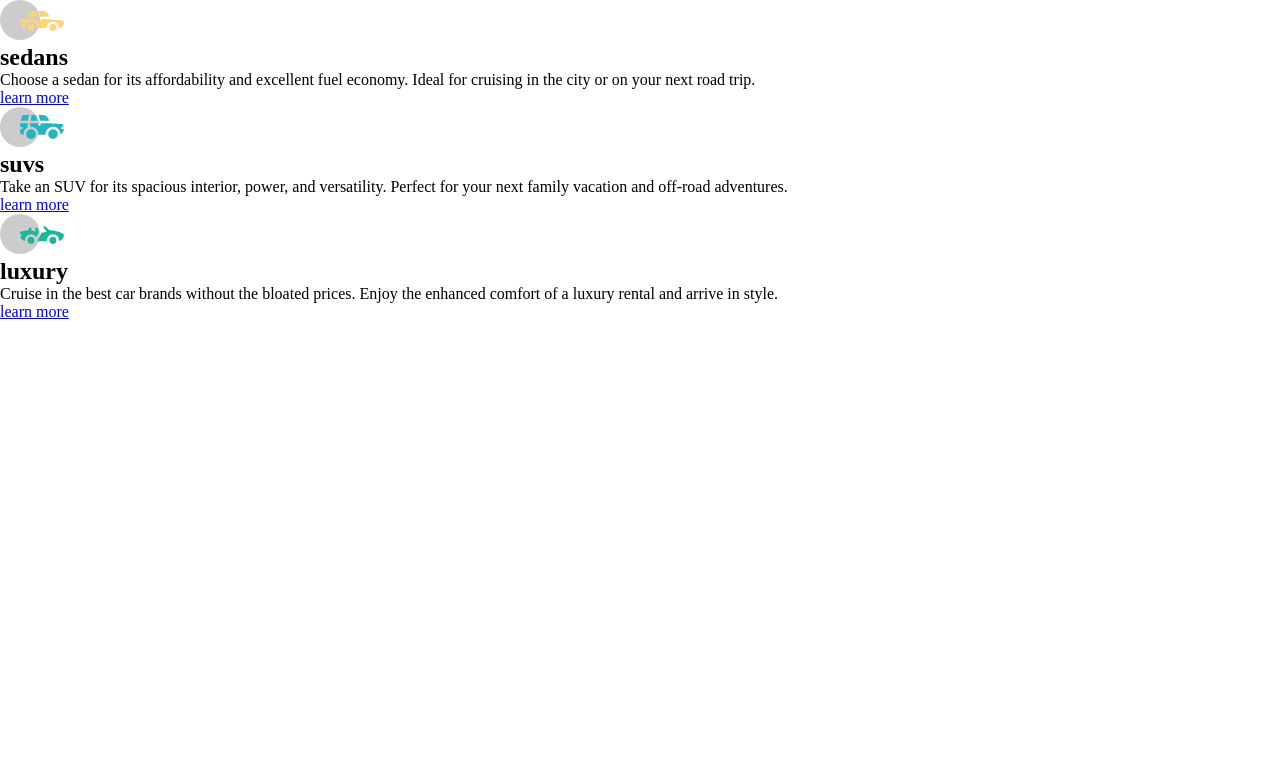
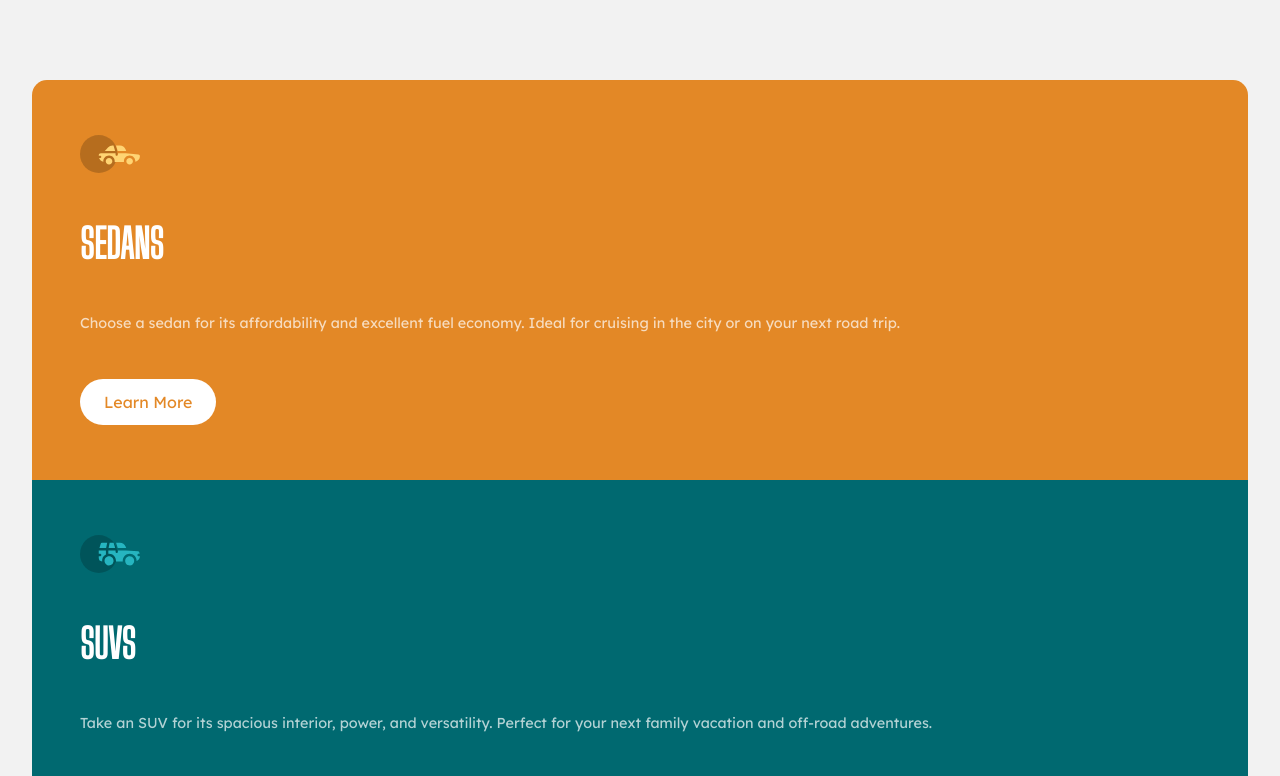
Before and after one commit to Ninjas-T/3-column-preview-card-component-basil, a plain HTML site: page index.html in a window 1280 px wide. Shown: the top 776 px of the page. Drawn offline with Linux system fonts and the light colour scheme.

Commit message:
make style for all html element and make main tag as display grid and all section display flex relates #3

```diff
--- a/style.css
+++ b/style.css
@@ -1,5 +1,83 @@
+@import url('https://fonts.googleapis.com/css2?family=Lexend+Deca');
+@import url('https://fonts.googleapis.com/css2?family=Big+Shoulders+Display');
+
 * {
   padding: 0;
   margin: 0;
   box-sizing: border-box;
+  font-family: 'Lexend Deca', sans-serif;
 }
+
+:root {
+  --Brightorange: hsl(31, 77%, 52%);
+  --Darkcyan: hsl(184, 100%, 22%);
+  --Verydarkcyan: hsl(179, 100%, 13%);
+  --Verylightgray: hsl(0, 0%, 95%);
+}
+
+body {
+  display: flex;
+  justify-content: center;
+  padding: 5rem 2rem;
+  background-color: var(--Verylightgray);
+  padding-bottom: 5rem;
+}
+
+main {
+  display: grid;
+}
+
+section {
+  height: 50vh;
+  padding: 2rem 3rem;
+  display: flex;
+  align-content: space-around;
+  flex-wrap: wrap;
+  color: white;
+}
+
+section:nth-child(1) {
+  background-color: var(--Brightorange);
+  border-top-left-radius: 15px;
+  border-top-right-radius: 15px;
+}
+
+section:nth-child(2) {
+  background-color: var(--Darkcyan);
+}
+
+section:nth-child(3) {
+  background-color: var(--Verydarkcyan);
+  border-bottom-left-radius: 15px;
+  border-bottom-right-radius: 15px;
+}
+
+section img {
+  width: 60px;
+}
+
+section h1 {
+  width: 100%;
+  text-transform: uppercase;
+  font-family: 'Big Shoulders Display', cursive;
+  font-weight: 700;
+  font-size: 2.5rem;
+}
+
+section p {
+  font-size: 0.9rem;
+  opacity: 0.7;
+  width: 100%;
+}
+
+section a {
+  text-decoration: none;
+  background-color: white;
+  padding: 0.8rem 1.5rem;
+  border-radius: 40px;
+  text-transform: capitalize;
+}
+
+section:nth-child(1) a { color: var(--Brightorange);}
+section:nth-child(2) a { color: var(--Darkcyan);}
+section:nth-child(3) a { color: var(--Verydarkcyan);}
```
